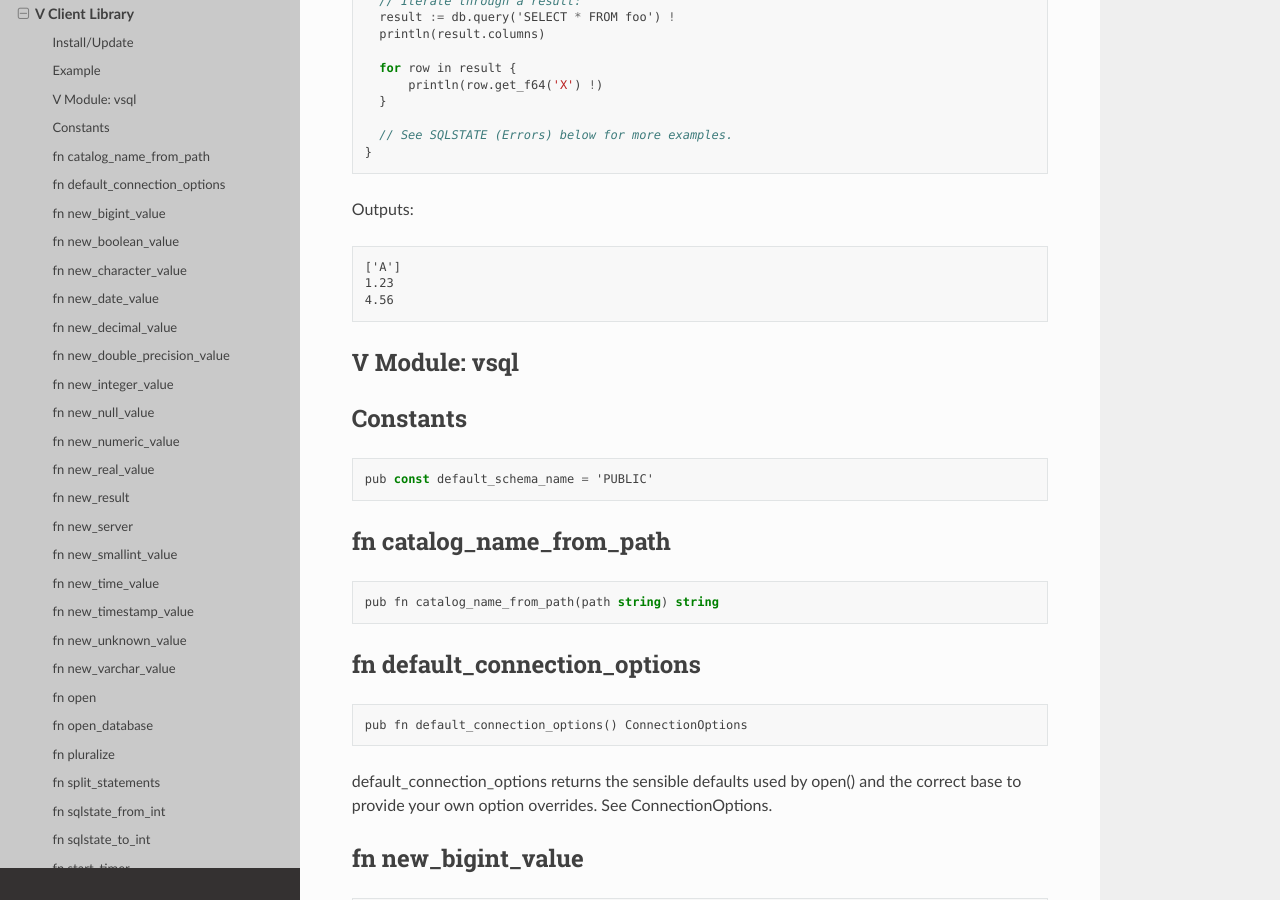
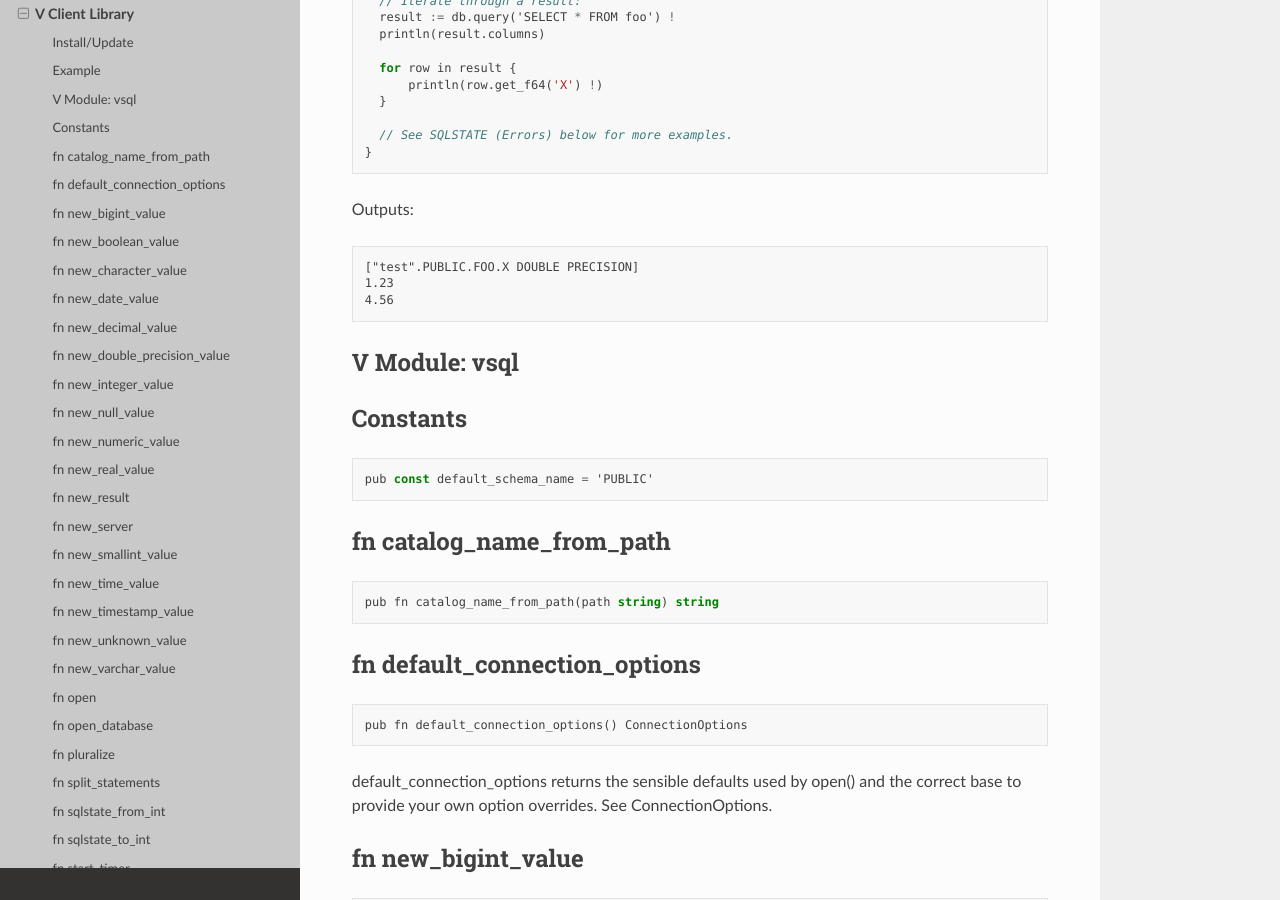
Before and after one commit to elliotchance/vsql, a Sphinx documentation site: the page built from docs/v-client-library.rst, in a window 1280 px wide and 900 px high, scrolled down 1931 px. Built offline with Sphinx 7.4.7 and the Read the Docs theme 3.1.0, drawn with Linux system fonts in a browser that asks for light colours.

Commit message:
grammar: Commit the generated parser so v install works
vsql/y.v was ignored because it's generated, but "v install" only downloads
the repo and doesn't run make, so the installed module didn't compile. It's now
committed, and CI regenerates it and fails if it's out of date. vsql/y.y is
still ignored since it's only an intermediate file.

The Makefile now regenerates vsql/y.y when any of the grammar files change, and
formats vsql/y.v so that it passes make fmt-verify.

The example output in the client library docs is also corrected.

Co-Authored-By: Claude Opus 5.5 <noreply@anthropic.com>

```diff
--- a/docs/v-client-library.rst
+++ b/docs/v-client-library.rst
@@ -42,7 +42,7 @@ Outputs:
 
 .. code-block:: text
 
-   ['A']
+   ["test".PUBLIC.FOO.X DOUBLE PRECISION]
    1.23
    4.56
 
```
Also changed, not shown: 5 other files.
